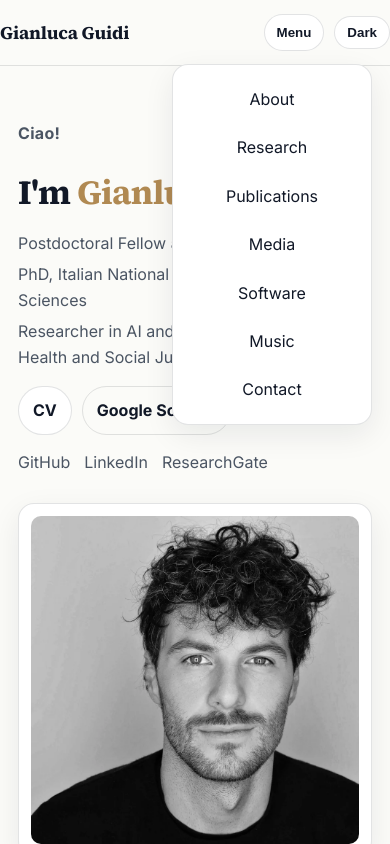
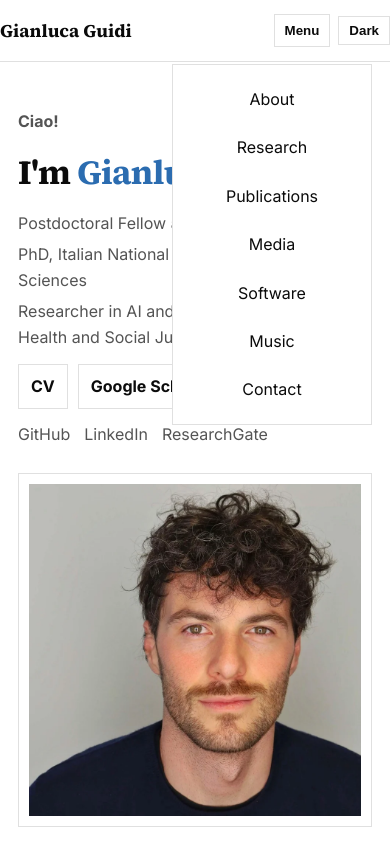
Before and after one commit to gianguidi/gianlucaguidiphd, a plain HTML site: page index.html in a window 390 px wide. Both pictures are taken after a click on the button "Menu". Shown: the top 844 px of the page. Drawn offline with Linux system fonts and the light colour scheme.

Commit message:
Add files via upload

```diff
--- a/assets/css/style.css
+++ b/assets/css/style.css
@@ -1,26 +1,22 @@
 :root{
-  --bg:#fbfbf8;
+  /* Light (color) */
+  --bg:#ffffff;
+  --text:#0b0b0b;
+  --muted:#545454;
+  --border:rgba(0,0,0,.12);
   --panel:#ffffff;
-  --text:#111827;
-  --muted:#4b5563;
-  --border:rgba(17,24,39,.12);
-  --link:#111827;
-  --accent:#b08952; /* warm minimal accent */
-  --shadow: 0 10px 30px rgba(17,24,39,.08);
-  --radius: 16px;
+  --accent:#2b6cb0; /* calm blue accent */
   --max: 980px;
 }
 
-/* Dark theme overrides */
 [data-theme="dark"]{
-  --bg:#0b0d12;
-  --panel:#0f131b;
-  --text:#f3f4f6;
-  --muted:rgba(243,244,246,.72);
-  --border:rgba(243,244,246,.14);
-  --link:#f3f4f6;
-  --accent:#c9a46a;
-  --shadow: 0 18px 46px rgba(0,0,0,.45);
+  /* Dark (B&W) */
+  --bg:#0c0c0c;
+  --text:#f5f5f5;
+  --muted:rgba(245,245,245,.70);
+  --border:rgba(245,245,245,.16);
+  --panel:#0c0c0c;
+  --accent:#cfcfcf; /* nearly monochrome */
 }
 
 *{box-sizing:border-box}
@@ -29,40 +25,41 @@ body{
   margin:0;
   font-family: Inter, system-ui, -apple-system, Segoe UI, Roboto, Arial, sans-serif;
   background: var(--bg);
-  color:var(--text);
-  line-height:1.65;
+  color: var(--text);
+  line-height: 1.65;
 }
 
-a{color:var(--link); text-decoration:underline; text-underline-offset: 3px}
-a:hover{opacity:.82}
+.container{max-width:var(--max); margin:0 auto; padding: 0 18px}
+.section{padding: 54px 0}
+.section-alt{border-top:1px solid var(--border); border-bottom:1px solid var(--border)}
 
-.container{max-width:var(--max); margin:0 auto; padding: 0 18px}
-.section{padding: 64px 0}
-.section-alt{background: color-mix(in srgb, var(--panel) 92%, transparent); border-top:1px solid var(--border); border-bottom:1px solid var(--border)}
+a{color: inherit; text-decoration: underline; text-underline-offset: 3px}
+a:hover{opacity:.80}
 
-/* Typography */
-h1,h2,h3{font-family: "Source Serif 4", ui-serif, Georgia, "Times New Roman", Times, serif}
-h1{font-size: clamp(34px, 4vw, 54px); letter-spacing:-0.02em; margin: 10px 0 10px}
-h2{font-size: 24px; margin:0 0 14px; letter-spacing:-0.01em}
-h3{font-size: 18px; margin: 26px 0 12px; color: color-mix(in srgb, var(--text) 88%, transparent)}
-p{margin: 0 0 12px}
+h1,h2,h3{font-family:"Source Serif 4", ui-serif, Georgia, "Times New Roman", Times, serif}
+h1{font-size: clamp(34px, 4vw, 54px); margin: 10px 0 10px; letter-spacing: -0.02em}
+h2{font-size: 24px; margin: 0 0 14px; letter-spacing: -0.01em}
+h3{font-size: 18px; margin: 22px 0 12px; color: color-mix(in srgb, var(--text) 88%, transparent)}
+p{margin:0 0 12px}
 .muted{color: var(--muted)}
 
+/* Accessibility */
 .skip-link{
   position:absolute; left:-9999px; top:auto; width:1px; height:1px; overflow:hidden;
 }
 .skip-link:focus{
   left: 18px; top: 12px; width:auto; height:auto; padding:10px 12px;
-  background: var(--panel); border:1px solid var(--border); border-radius: 12px;
+  background: var(--bg);
+  border:1px solid var(--border);
 }
 
 /* Header */
 .site-header{
   position: sticky;
   top:0;
-  z-index: 50;
+  z-index:50;
+  background: color-mix(in srgb, var(--bg) 92%, transparent);
   backdrop-filter: blur(10px);
-  background: color-mix(in srgb, var(--bg) 86%, transparent);
   border-bottom: 1px solid var(--border);
 }
 
@@ -71,107 +68,88 @@ p{margin: 0 0 12px}
   align-items:center;
   justify-content:space-between;
   padding: 14px 0;
-  gap: 14px;
+  gap: 12px;
 }
 
 .brand{
-  font-family: "Source Serif 4", ui-serif, Georgia, "Times New Roman", Times, serif;
+  font-family:"Source Serif 4", ui-serif, Georgia, "Times New Roman", Times, serif;
   font-weight: 700;
-  letter-spacing:-0.01em;
   font-size: 18px;
   text-decoration:none;
   white-space: nowrap;
 }
-.brand:hover{text-decoration:none; opacity:.82}
+.brand:hover{opacity:.82; text-decoration:none}
 
-.nav{display:flex; align-items:center; gap: 10px}
+.nav{display:flex; align-items:center; gap: 8px}
 .nav-toggle{
   display:none;
-  background: var(--panel);
+  background: transparent;
   border: 1px solid var(--border);
   color: var(--text);
-  border-radius: 999px;
-  padding: 10px 12px;
+  padding: 8px 10px;
   font-weight: 600;
 }
-.nav-links{display:flex; gap: 12px; align-items:center}
+.nav-links{display:flex; gap: 10px; align-items:center}
 .nav-links a{
   text-decoration:none;
-  color: var(--text);
-  padding: 8px 10px;
-  border-radius: 999px;
+  padding: 6px 8px;
   border: 1px solid transparent;
 }
 .nav-links a:hover{
   border-color: var(--border);
-  background: color-mix(in srgb, var(--panel) 70%, transparent);
   text-decoration:none;
 }
 
 .theme-toggle{
-  background: var(--panel);
+  background: transparent;
   border: 1px solid var(--border);
   color: var(--text);
-  border-radius: 999px;
-  padding: 8px 12px;
+  padding: 6px 10px;
   font-weight: 650;
 }
-.theme-toggle:hover{opacity:.86; cursor:pointer}
+.theme-toggle:hover{cursor:pointer; opacity:.86}
 
 /* Hero */
-.hero{padding: 54px 0 20px}
+.hero{padding: 46px 0 18px}
 .hero-grid{
   display:grid;
-  grid-template-columns: 1.35fr .85fr;
-  gap: 28px;
-  align-items:center;
+  grid-template-columns: 1.4fr .8fr;
+  gap: 26px;
+  align-items:start;
 }
 .eyebrow{
-  display:inline-flex;
-  gap:10px;
-  align-items:center;
   color: var(--muted);
   font-weight: 650;
-  letter-spacing: 0.02em;
   margin: 0 0 8px;
 }
+.subtitle{color: var(--muted); margin: 4px 0}
 .accent{color: var(--accent)}
-.subtitle{color: var(--muted); margin: 4px 0}
 
-.cta-row{display:flex; gap: 10px; margin-top: 16px; flex-wrap: wrap}
+.cta-row{display:flex; gap: 10px; margin-top: 14px; flex-wrap: wrap}
 .btn{
   display:inline-flex;
-  align-items:center;
-  justify-content:center;
-  padding: 10px 14px;
-  border-radius: 999px;
+  padding: 8px 12px;
+  border: 1px solid var(--border);
+  border-radius: 0;
+  text-decoration:none;
   font-weight: 650;
-  border: 1px solid var(--border);
-  background: var(--panel);
-  text-decoration:none;
 }
 .btn:hover{text-decoration:none; opacity:.86}
-.btn-ghost{
-  background: transparent;
-}
+.btn-ghost{background: transparent}
 
-.social-row{display:flex; gap: 14px; margin-top: 14px; flex-wrap: wrap}
+.social-row{display:flex; gap: 14px; margin-top: 12px; flex-wrap: wrap}
 .social-row a{color: var(--muted); text-decoration:none}
 .social-row a:hover{color: var(--text)}
 
+/* Portrait */
 .hero-photo{
-  background: var(--panel);
   border: 1px solid var(--border);
-  border-radius: var(--radius);
-  padding: 12px;
-  box-shadow: var(--shadow);
+  padding: 10px;
 }
-.hero-photo img{
-  width:100%;
-  height:auto;
-  border-radius: calc(var(--radius) - 6px);
-  display:block;
-}
+.portrait img{display:block; width:100%; height:auto}
+.portrait-dark{display:none}
+[data-theme="dark"] .portrait-dark{display:block}
+[data-theme="dark"] .portrait-light{display:none}
 
 /* Content */
 .prose{max-width: 78ch}
@@ -182,51 +160,35 @@ p{margin: 0 0 12px}
   margin: 0;
   padding-left: 18px;
 }
-.bullet-grid li{color: color-mix(in srgb, var(--text) 88%, transparent)}
 
-.refs{
-  margin: 10px 0 0;
-  padding-left: 20px;
-}
-.refs li{margin: 10px 0; color: color-mix(in srgb, var(--text) 86%, transparent)}
-.paper{font-weight: 650; color: var(--text)}
-.venue{color: var(--muted)}
-
-.callout{
-  margin-top: 18px;
-  padding: 16px 16px;
-  border-radius: var(--radius);
-  border: 1px solid color-mix(in srgb, var(--accent) 40%, var(--border));
-  background: color-mix(in srgb, var(--accent) 9%, var(--panel));
-}
+.refs{margin: 10px 0 0; padding-left: 20px}
+.refs li{margin: 10px 0}
 
 .cards{
   display:grid;
   grid-template-columns: repeat(2, minmax(0, 1fr));
   gap: 12px;
-  margin-top: 16px;
+  margin-top: 14px;
 }
 .card{
-  padding: 16px;
-  border-radius: var(--radius);
   border: 1px solid var(--border);
-  background: var(--panel);
+  padding: 14px;
   text-decoration:none;
 }
 .card:hover{opacity:.86}
-.card-title{font-weight: 750; margin-bottom: 4px; text-decoration:none}
+.card-title{font-weight: 700; margin-bottom: 4px}
 .card-body{color: var(--muted)}
 
-.music-row{
-  display:flex;
-  gap: 14px;
-  align-items:flex-start;
+.callout{
+  margin-top: 16px;
+  padding: 14px;
+  border: 1px solid var(--border);
 }
+
+.music-row{display:flex; gap: 14px; align-items:flex-start}
 .music-badge{
   width: 64px; height: 64px;
-  border-radius: 14px;
   border: 1px solid var(--border);
-  background: var(--panel);
   flex: 0 0 auto;
 }
 
@@ -234,18 +196,22 @@ p{margin: 0 0 12px}
   display:flex;
   gap: 22px;
   flex-wrap: wrap;
-  padding: 18px;
-  border-radius: var(--radius);
+  padding: 14px;
   border: 1px solid var(--border);
-  background: var(--panel);
 }
-.contact-label{color: var(--muted); font-weight: 750; font-size: 13px; letter-spacing: .04em; text-transform: uppercase; margin-bottom: 4px}
+.contact-label{
+  color: var(--muted);
+  font-weight: 750;
+  font-size: 13px;
+  letter-spacing: .04em;
+  text-transform: uppercase;
+  margin-bottom: 4px;
+}
 
 /* Footer */
 .site-footer{
   border-top: 1px solid var(--border);
-  padding: 22px 0;
-  background: color-mix(in srgb, var(--panel) 60%, transparent);
+  padding: 18px 0 26px;
 }
 .footer-inner{
   display:flex;
@@ -260,7 +226,7 @@ p{margin: 0 0 12px}
 .footer-links a:hover{color: var(--text)}
 
 @media (max-width: 900px){
-  .hero-grid{grid-template-columns: 1fr; }
+  .hero-grid{grid-template-columns: 1fr}
   .bullet-grid{grid-template-columns: 1fr}
   .cards{grid-template-columns: 1fr}
   .nav-toggle{display:inline-flex}
@@ -272,10 +238,8 @@ p{margin: 0 0 12px}
     flex-direction: column;
     gap: 0;
     padding: 10px;
-    border-radius: 16px;
     border: 1px solid var(--border);
-    background: var(--panel);
-    box-shadow: var(--shadow);
+    background: var(--bg);
     min-width: 200px;
   }
   .nav-links a{padding: 10px 12px}
--- a/assets/js/script.js
+++ b/assets/js/script.js
@@ -43,8 +43,7 @@
     }
   }
 
-  const initialTheme = getPreferredTheme();
-  applyTheme(initialTheme);
+  applyTheme(getPreferredTheme());
 
   if (themeBtn) {
     themeBtn.addEventListener("click", () => {
--- a/index.html
+++ b/index.html
@@ -29,7 +29,7 @@
           <a href="#music">Music</a>
           <a href="#contact">Contact</a>
         </div>
-        <button class="theme-toggle" type="button" aria-label="Toggle color theme" title="Toggle theme">Theme</button>
+        <button class="theme-toggle" type="button" aria-label="Toggle color theme" title="Toggle theme">Dark</button>
       </nav>
     </div>
   </header>
@@ -56,10 +56,14 @@
           </div>
         </div>
 
-        <div class="hero-photo">
-          <picture>
-            <source srcset="assets/img/portrait.webp" type="image/webp" />
-            <img src="assets/img/portrait.jpg" alt="Portrait photo of Gianluca Guidi" loading="lazy" />
+        <div class="hero-photo" aria-label="Portrait">
+          <picture class="portrait portrait-light">
+            <source srcset="assets/img/portrait-color.webp" type="image/webp" />
+            <img src="assets/img/portrait-color.jpg" alt="Portrait photo of Gianluca Guidi" loading="lazy" />
+          </picture>
+          <picture class="portrait portrait-dark">
+            <source srcset="assets/img/portrait-bw.webp" type="image/webp" />
+            <img src="assets/img/portrait-bw.jpg" alt="Portrait photo of Gianluca Guidi (black and white)" loading="lazy" />
           </picture>
         </div>
       </div>
```
Also changed, not shown: assets/img/portrait-bw.jpg (added), assets/img/portrait-bw.webp (added), assets/img/portrait-color.jpg (added), assets/img/portrait-color.webp (added), 1 other file.
